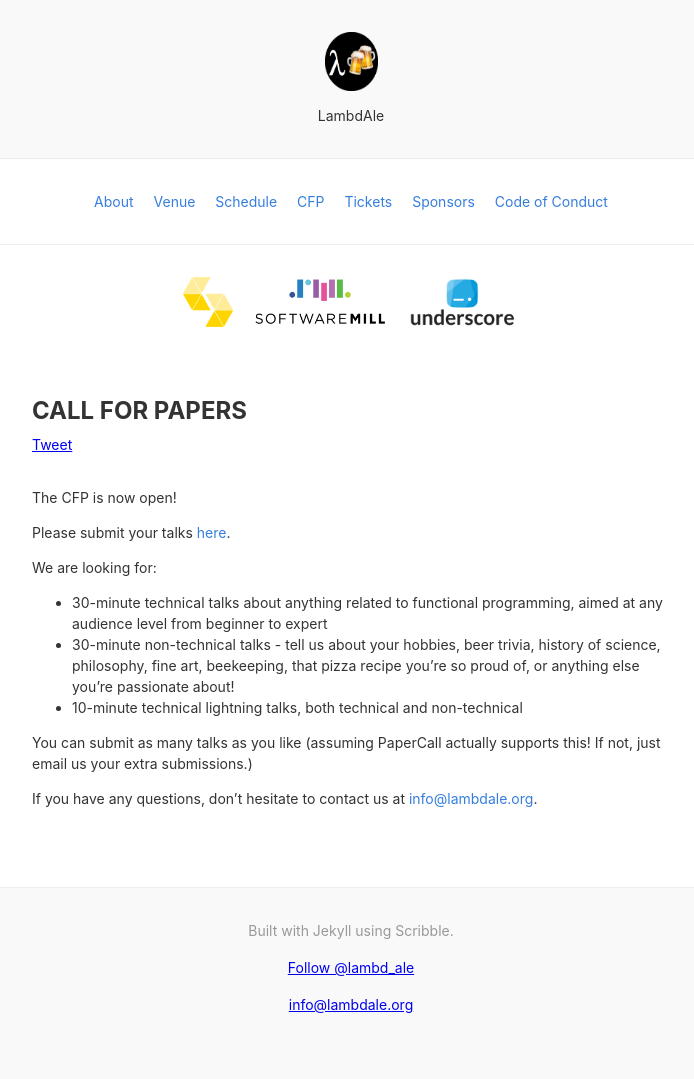
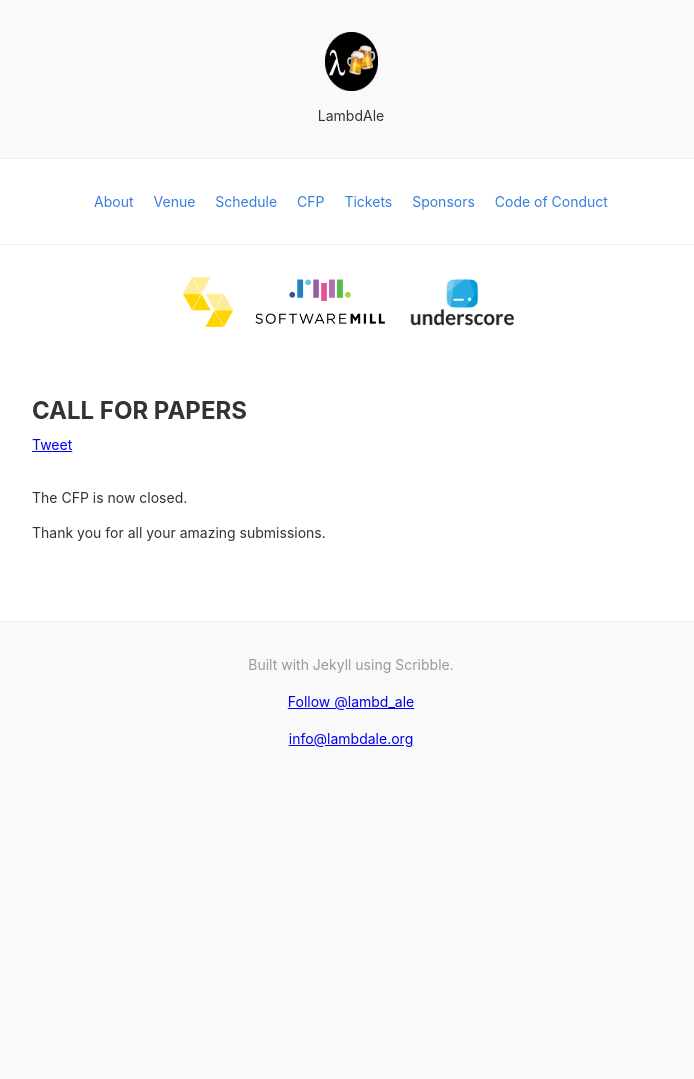
Before and after one commit to LambdAle/lambdale.github.io, a Jekyll site: the page built from cfp.md, in a window 1280 px wide. Shown: the whole page, without its empty margins (289-983 px from the left). Built offline with Jekyll 4.4.1, drawn with Linux system fonts in a browser that asks for light colours; nearby versions of some CDN libraries; library files that are not in the unit come from our copies; comment, search, counter and statistics services are not loaded; after the commit the page ends 900 px from its top, so only the background shows below that.

Commit message:
Belatedly update the CFP page.

```diff
--- a/cfp.md
+++ b/cfp.md
@@ -2,16 +2,6 @@
 title: Call for Papers
 ---
 
-The CFP is now open!
+The CFP is now closed.
 
-Please submit your talks [here](https://www.papercall.io/cfps/943/submissions/new).
-
-We are looking for:
-
-* 30-minute technical talks about anything related to functional programming, aimed at any audience level from beginner to expert
-* 30-minute non-technical talks - tell us about your hobbies, beer trivia, history of science, philosophy, fine art, beekeeping, that pizza recipe you’re so proud of, or anything else you’re passionate about!
-* 10-minute technical lightning talks, both technical and non-technical
-
-You can submit as many talks as you like (assuming PaperCall actually supports this! If not, just email us your extra submissions.)
-
-If you have any questions, don’t hesitate to contact us at [info@lambdale.org](mailto:info@lambdale.org).
+Thank you for all your amazing submissions.
```
